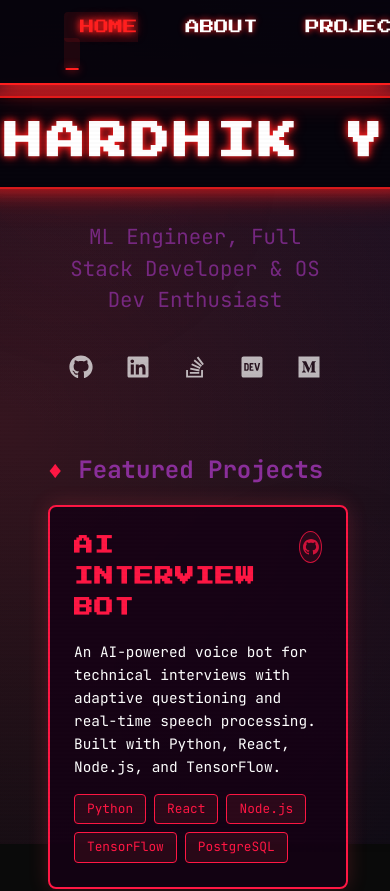
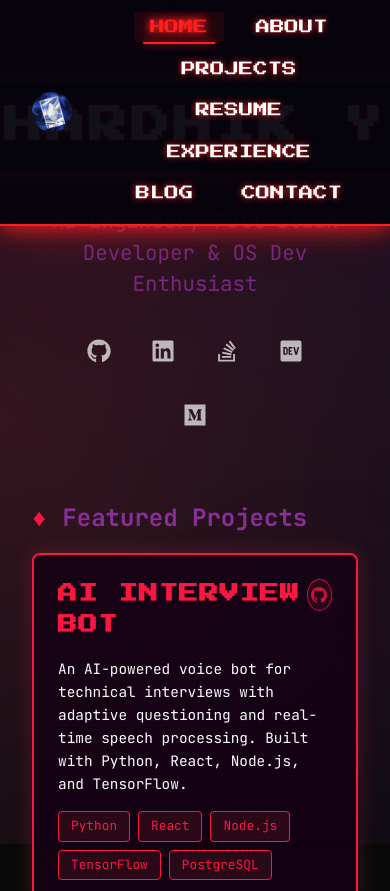
Before and after one commit to Hardhiky/my_website, a React (Vite) app: page / in a window 390 px wide. Shown: the top 891 px of the page. Built offline with nearby package versions, Linux system fonts and the light colour scheme; no server answers.

Commit message:
feat: improve mobile responsiveness and update gitignore

```diff
--- a/src/App.tsx
+++ b/src/App.tsx
@@ -15,13 +15,18 @@ import diamondLogo from './assets/diamond-logo.png';
 
 const AppContainer = styled.div`
   min-height: 100vh;
-  padding: 2rem;
+  padding: 1rem;
   display: flex;
   flex-direction: column;
   align-items: center;
   gap: 2rem;
   position: relative;
-  margin-top: 4rem; /* Add margin to account for fixed nav */
+  margin-top: 4rem;
+
+  @media (max-width: ${({ theme }) => theme.breakpoints.mobile}) {
+    padding: 0.5rem;
+    margin-top: 3rem;
+  }
 `;
 
 const Nav = styled.nav`
@@ -38,6 +43,13 @@ const Nav = styled.nav`
     0 0 40px rgba(255, 31, 31, 0.4);
   display: flex;
   align-items: center;
+  flex-wrap: wrap;
+
+  @media (max-width: ${({ theme }) => theme.breakpoints.mobile}) {
+    padding: 0.5rem;
+    flex-direction: column;
+    align-items: center;
+  }
 `;
 
 const ProfileImage = styled.div`
@@ -53,6 +65,12 @@ const ProfileImage = styled.div`
   align-items: center;
   justify-content: center;
   background: transparent;
+
+  @media (max-width: ${({ theme }) => theme.breakpoints.mobile}) {
+    margin: 0.5rem;
+    width: 30px;
+    height: 30px;
+  }
 
   img {
     width: 100%;
@@ -74,13 +92,19 @@ const ProfileImage = styled.div`
 const NavList = styled.ul`
   display: flex;
   justify-content: center;
-  gap: 2rem;
+  gap: 1rem;
   list-style: none;
   padding: 0;
   margin: 0;
   max-width: 1200px;
   margin: 0 auto;
   flex: 1;
+  flex-wrap: wrap;
+
+  @media (max-width: ${({ theme }) => theme.breakpoints.mobile}) {
+    gap: 0.5rem;
+    justify-content: center;
+  }
 `;
 
 const NavItem = styled(Link)`
@@ -94,6 +118,11 @@ const NavItem = styled(Link)`
   transition: all 0.3s ease;
   text-shadow: 0 0 6px #ff1f1f;
   position: relative;
+
+  @media (max-width: ${({ theme }) => theme.breakpoints.mobile}) {
+    font-size: 0.7rem;
+    padding: 0.3rem 0.6rem;
+  }
 
   &:hover, &.active {
     color: #ff1f1f;
@@ -129,6 +158,10 @@ const PageContainer = styled(motion.div)`
   flex-direction: column;
   align-items: center;
   padding: 0 1rem;
+
+  @media (max-width: ${({ theme }) => theme.breakpoints.mobile}) {
+    padding: 0 0.5rem;
+  }
 `;
 
 const pageTransition = {
@@ -147,6 +180,10 @@ const Header = styled.header`
   flex-direction: column;
   align-items: center;
   justify-content: center;
+
+  @media (max-width: ${({ theme }) => theme.breakpoints.mobile}) {
+    margin-bottom: 1rem;
+  }
 `;
 
 const MarqueeContainer = styled.div`
@@ -160,6 +197,11 @@ const MarqueeContainer = styled.div`
   border-radius: 28px;
   box-shadow: inset 0 2px 5px rgba(0, 0, 0, 0.9);
   min-width: 300px;
+
+  @media (max-width: ${({ theme }) => theme.breakpoints.mobile}) {
+    padding: 0.6rem 1.5rem;
+    min-width: 250px;
+  }
 
   &::before {
     content: '';
@@ -193,6 +235,11 @@ const Title = styled.h1`
   z-index: 1;
   text-align: center;
   white-space: nowrap;
+
+  @media (max-width: ${({ theme }) => theme.breakpoints.mobile}) {
+    font-size: 1.8rem;
+    letter-spacing: 2px;
+  }
 `;
 
 const Subtitle = styled.h2`
@@ -207,6 +254,11 @@ const Subtitle = styled.h2`
   transition: opacity 0.3s ease;
   padding: 0 1rem;
 
+  @media (max-width: ${({ theme }) => theme.breakpoints.mobile}) {
+    font-size: 1rem;
+    padding: 0 0.5rem;
+  }
+
   &:hover {
     opacity: 1;
   }
@@ -220,6 +272,12 @@ const Links = styled.div`
   margin-top: 1rem;
   width: 100%;
   padding: 0 1rem;
+  flex-wrap: wrap;
+
+  @media (max-width: ${({ theme }) => theme.breakpoints.mobile}) {
+    gap: 1rem;
+    padding: 0 0.5rem;
+  }
 
   a {
     color: #ffffff;
@@ -234,6 +292,12 @@ const Links = styled.div`
     height: 40px;
     border-radius: 50%;
     border: 2px solid transparent;
+
+    @media (max-width: ${({ theme }) => theme.breakpoints.mobile}) {
+      width: 35px;
+      height: 35px;
+      font-size: 1.2rem;
+    }
 
     &:hover {
       opacity: 1;
```
Also changed, not shown: 1 other file (tests, documents, lock files or other folders).
